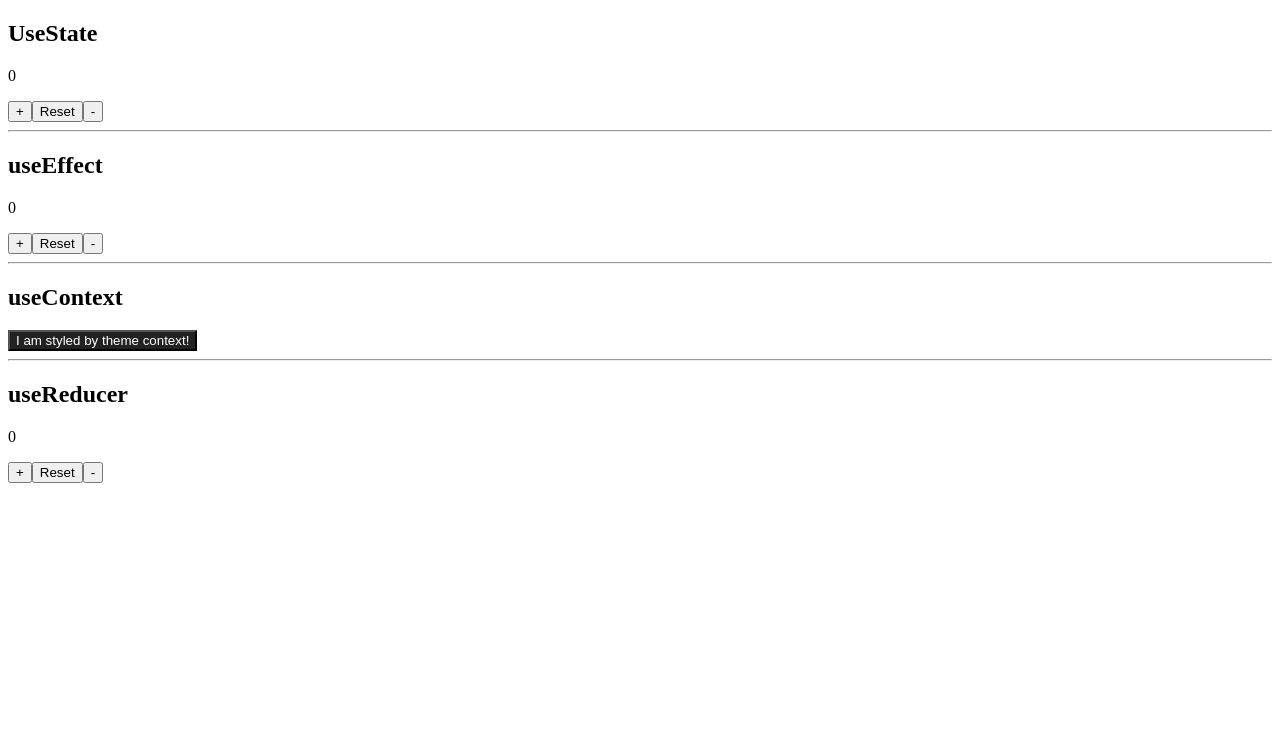
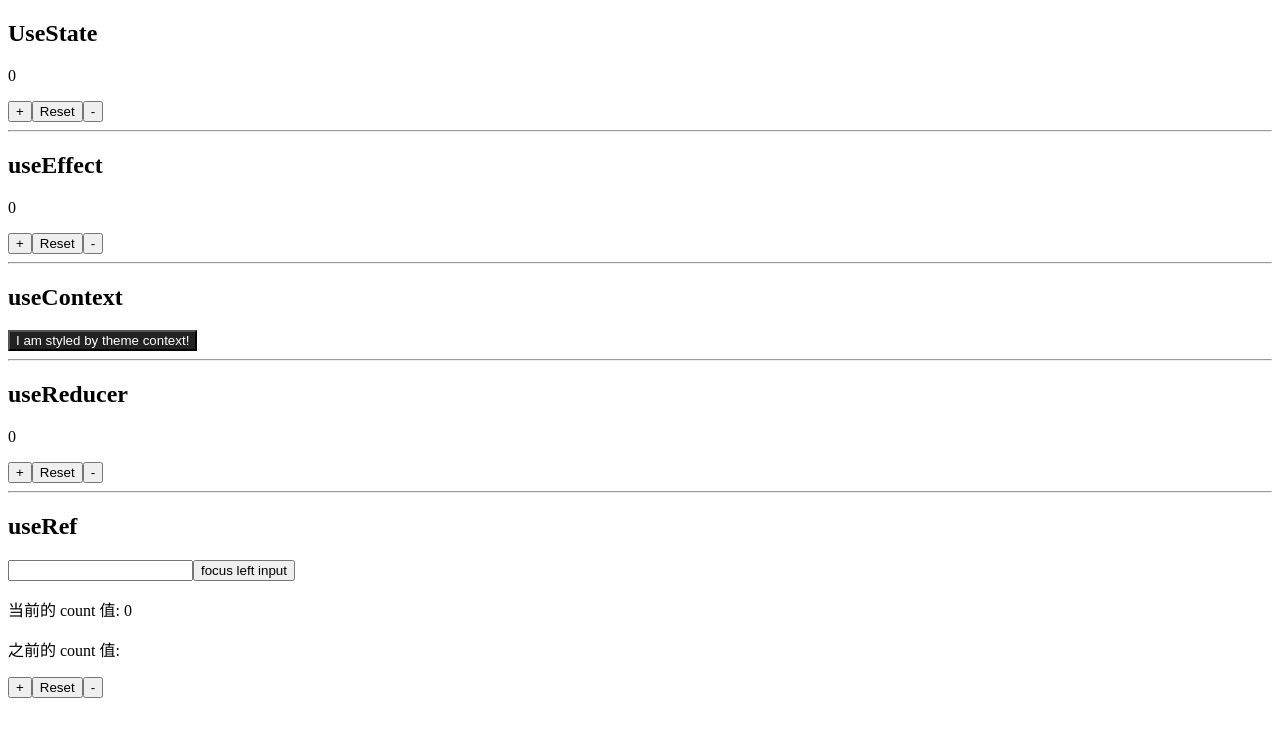
Before and after one commit to abiaqiou/react-demo, a React (Create React App) app: page / in a window 1280 px wide. Shown: the top 736 px of the page. Built offline with nearby package versions, Linux system fonts and the light colour scheme.

Commit message:
add useRef

```diff
--- a/src/App.js
+++ b/src/App.js
@@ -1,6 +1,7 @@
 import UseContext from './native_hooks/useContext'
 import UseEffect from './native_hooks/useEffect'
 import UseReducer from './native_hooks/useReducer'
+import UseRef from './native_hooks/useRef'
 import UseState from './native_hooks/useState'
 
 function App() {
@@ -13,6 +14,8 @@ function App() {
       <UseContext />
       <hr />
       <UseReducer />
+      <hr />
+      <UseRef />
     </div>
   )
 }
--- /dev/null
+++ b/src/native_hooks/useRef.js
@@ -0,0 +1,46 @@
+import { useRef, useState } from 'react'
+
+const UseRef = () => {
+  const [count, setCount] = useState(0)
+
+  const refInput = useRef(null)
+  // useRef 也可以用来保存值
+  const refCount = useRef(null)
+
+  return (
+    <div>
+      <h2>useRef</h2>
+      <input ref={refInput} />
+      <button onClick={() => refInput.current.focus()}>focus left input</button>
+
+      <p>当前的 count 值: {count}</p>
+      <p>之前的 count 值: {refCount.current}</p>
+      <button
+        onClick={() => {
+          refCount.current = count
+          setCount(count + 1)
+        }}
+      >
+        +
+      </button>
+      <button
+        onClick={() => {
+          refCount.current = count
+          setCount(0)
+        }}
+      >
+        Reset
+      </button>
+      <button
+        onClick={() => {
+          refCount.current = count
+          setCount(count - 1)
+        }}
+      >
+        -
+      </button>
+    </div>
+  )
+}
+
+export default UseRef
```
